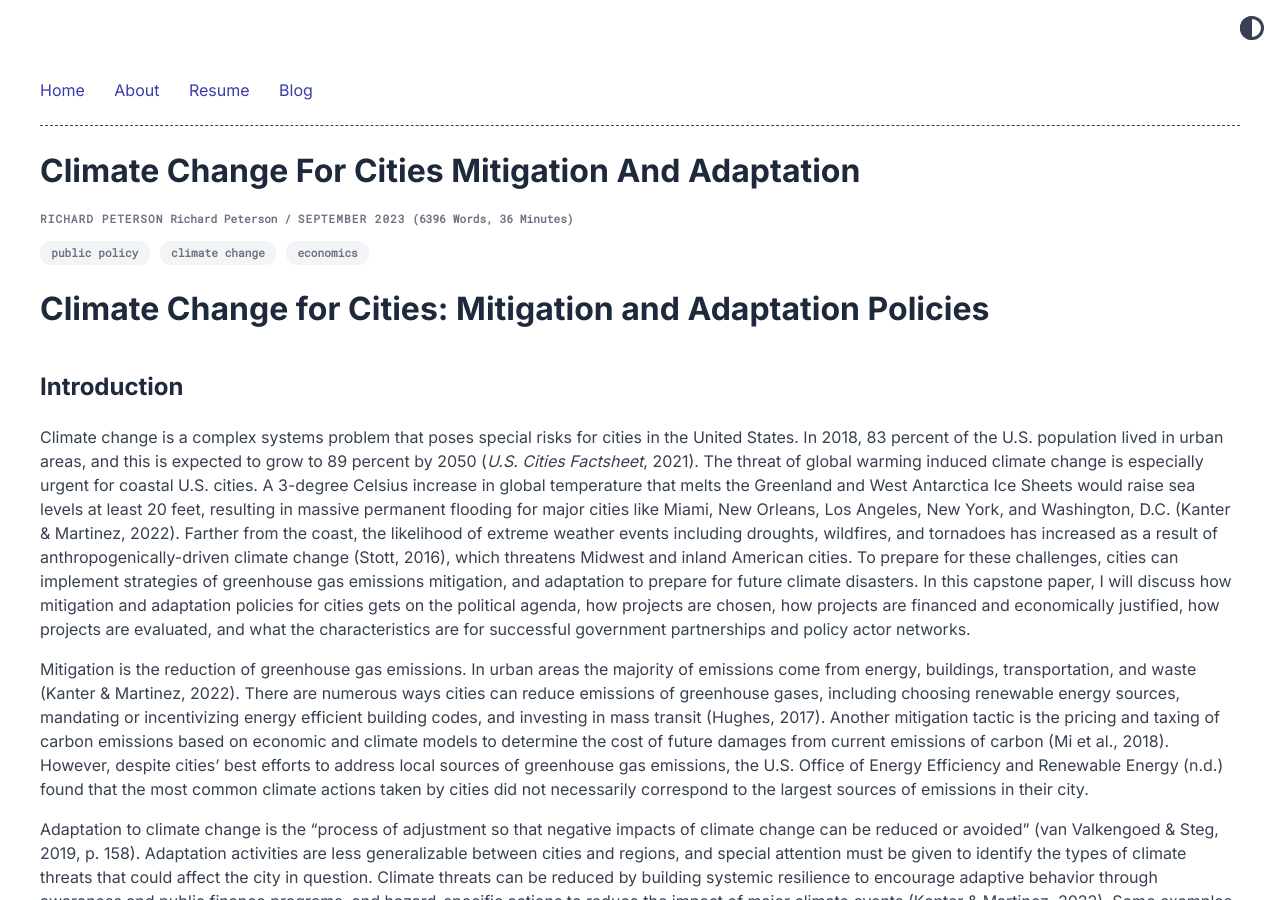
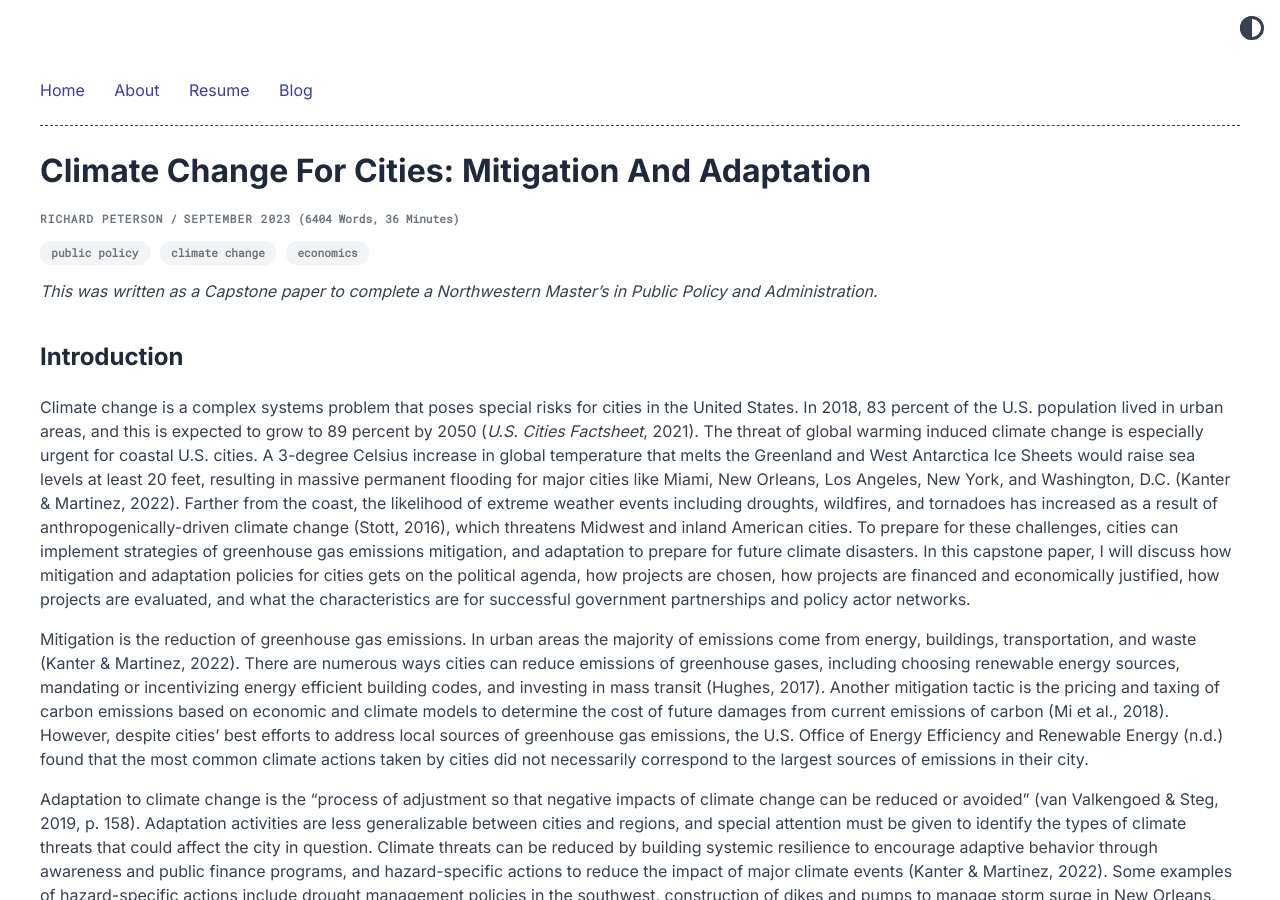
Before and after one commit to rchardptrsn/rchardptrsn.github.io, a Jekyll site: the page built from _posts/2023-09-11-climate-change-for-cities:-mitigation-and-adaptation.md, in a window 1280 px wide and 900 px high. Built offline with Jekyll 4.4.1, drawn with Linux system fonts in a browser that asks for light colours.

Commit message:
resume edits and fix post header Changes to be committed: 	modified:   _includes/date_and_social_share.html 	renamed:    _posts/2023-09-11-climate-change-for-cities-mitigation-and-adaptation.md -> _posts/2023-09-11-climate-change-for-cities:-mitigation-and-adaptation.md 	modified:   resume.md

```diff
--- a/_includes/date_and_social_share.html
+++ b/_includes/date_and_social_share.html
@@ -1,8 +1,7 @@
 <br>
 <p class="post-date text-bold">
   {% if page.author %}
-    <span class="text-upcase">{{ page.author }}</span>
-    <span>{{ page.author }}</span>  /
+    <span class="text-upcase">{{ page.author }}</span> /
   {% endif %}
   {% if page.date %}
     <span class="text-upcase">{{ page.date | date: "%B %Y"}}</span>
--- a/_posts/2023-09-11-climate-change-for-cities-mitigation-and-adaptation.md
+++ b/_posts/2023-09-11-climate-change-for-cities:-mitigation-and-adaptation.md
@@ -3,10 +3,8 @@ layout: post
 author: Richard Peterson
 tags: [public policy, climate change, economics]
 ---
-# Climate Change for Cities: Mitigation and Adaptation Policies
-
+_This was written as a Capstone paper to complete a Northwestern Master's in Public Policy and Administration._
 ## Introduction
-
 Climate change is a complex systems problem that poses special risks for cities in the United States. In 2018, 83 percent of the U.S. population lived in urban areas, and this is expected to grow to 89 percent by 2050 (_U.S. Cities Factsheet_, 2021). The threat of global warming induced climate change is especially urgent for coastal U.S. cities. A 3-degree Celsius increase in global temperature that melts the Greenland and West Antarctica Ice Sheets would raise sea levels at least 20 feet, resulting in massive permanent flooding for major cities like Miami, New Orleans, Los Angeles, New York, and Washington, D.C. (Kanter & Martinez, 2022). Farther from the coast, the likelihood of extreme weather events including droughts, wildfires, and tornadoes has increased as a result of anthropogenically-driven climate change (Stott, 2016), which threatens Midwest and inland American cities. To prepare for these challenges, cities can implement strategies of greenhouse gas emissions mitigation, and adaptation to prepare for future climate disasters. In this capstone paper, I will discuss how mitigation and adaptation policies for cities gets on the political agenda, how projects are chosen, how projects are financed and economically justified, how projects are evaluated, and what the characteristics are for successful government partnerships and policy actor networks.
 
 Mitigation is the reduction of greenhouse gas emissions. In urban areas the majority of emissions come from energy, buildings, transportation, and waste (Kanter & Martinez, 2022). There are numerous ways cities can reduce emissions of greenhouse gases, including choosing renewable energy sources, mandating or incentivizing energy efficient building codes, and investing in mass transit (Hughes, 2017). Another mitigation tactic is the pricing and taxing of carbon emissions based on economic and climate models to determine the cost of future damages from current emissions of carbon (Mi et al., 2018). However, despite cities’ best efforts to address local sources of greenhouse gas emissions, the U.S. Office of Energy Efficiency and Renewable Energy (n.d.) found that the most common climate actions taken by cities did not necessarily correspond to the largest sources of emissions in their city.
```
Also changed, not shown: resume.md (+3 -3 lines).
